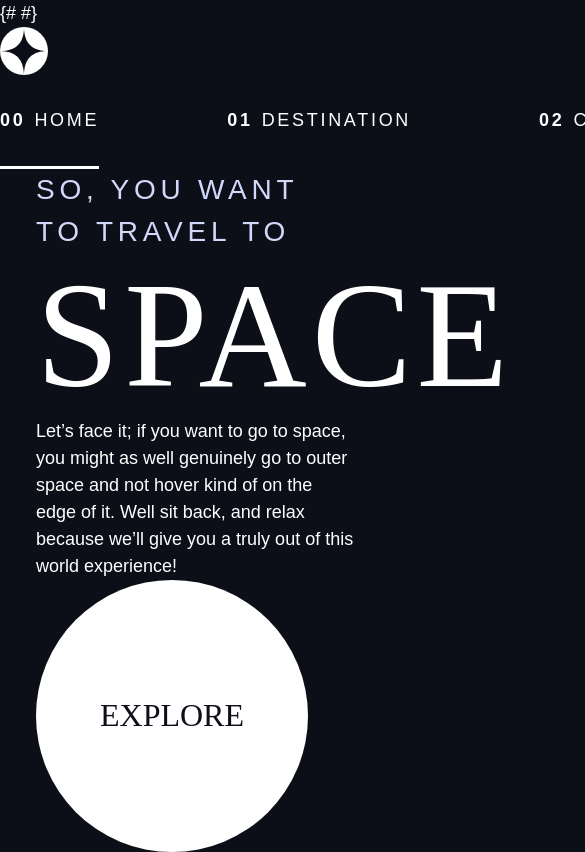
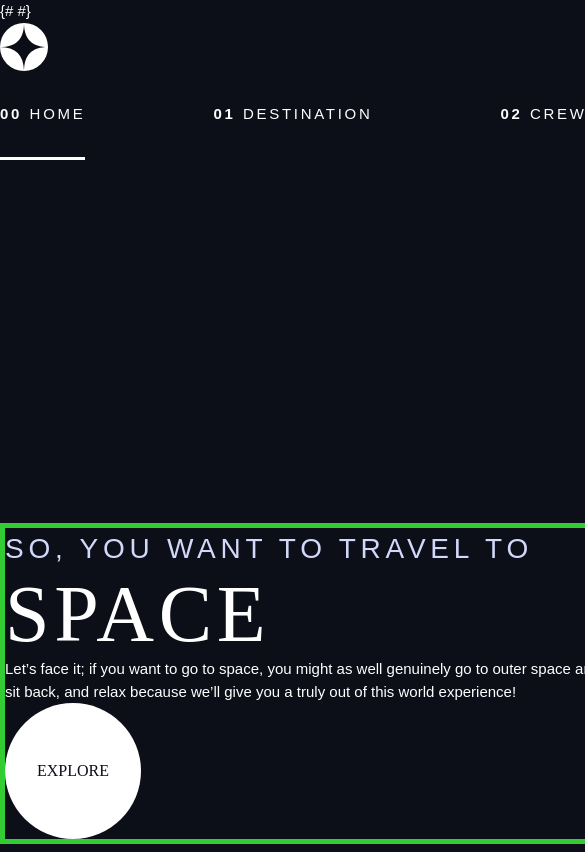
Before and after one commit to javi-mera/space_tourism_javi, a plain HTML site: page index.html in a window 390 px wide. Shown: the top 852 px of the page, 585 px wide, since content can reach past the window. Drawn offline with Linux system fonts and the light colour scheme.

Commit message:
starting layout

```diff
--- a/index.css
+++ b/index.css
@@ -9,12 +9,12 @@
   --clr-white: 0 0% 100%;
 
   /* font-sizes */
-  --fs-900: 9.375rem;
-  --fs-800: 6.25rem;
-  --fs-700: 3.5rem;
-  --fs-600: 2rem;
+  --fs-900: clamp(5rem, 8vw + 1rem, 9.375rem);
+  --fs-800: 3.5rem;
+  --fs-700: 1.5rem;
+  --fs-600: 1rem;
   --fs-500: 1.75rem;
-  --fs-400: 1.125rem;
+  --fs-400: 0.9375rem;
   --fs-300: 1rem;
   --fs-200: 0.875rem;
 
@@ -24,6 +24,25 @@
   --ff-sans-normal: "Barlow", sans-serif;
 }
 
+
+@media (min-width: 35em) {
+  :root {
+      --fs-800: 5rem;
+      --fs-700: 2.5rem;
+      --fs-600: 1.5rem;
+      --fs-400: 1rem;
+  }
+}
+
+@media (min-width: 45em) {
+  :root {
+      /* font-sizes */
+      --fs-800: 6.25rem;
+      --fs-700: 3.5rem;
+      --fs-600: 2rem;
+      --fs-400: 1.125rem;
+  }
+}
 
 /* ------------------- */
 /* Reset               */
@@ -69,6 +88,9 @@ body {
   background-color: hsl( var(--clr-dark) );
   line-height: 1.5;
   min-height: 100vh;
+  display: grid;
+  grid-template-rows: min-content 1fr;
+
 }
 
 /* make images easier to work with */
@@ -115,6 +137,10 @@ select {
   gap: var(--gap, 1rem);
 }
 
+.d-block {
+  display: block;
+}
+
 .flow > *:where(:not(:first-child)) {
   margin-top: var(--flow-space, 1rem);
 }
@@ -123,6 +149,28 @@ select {
   padding-inline: 2em;
   margin-inline: auto;
   max-width: 80rem;
+}
+
+.grid-container {
+  display: grid;
+  border: 5px solid limegreen;
+}
+
+@media (min-width: 45rem) {
+  .grid-container {
+      column-gap: var(--container-gap, 2rem);
+      grid-template-columns: minmax(2rem, 1fr) repeat(2, minmax(0, 30rem)) minmax(2rem, 1fr);
+  }
+
+  .grid-container > *:first-child {
+      grid-column: 2;
+      outline: 1px solid red;
+  }
+
+  .grid-container > *:last-child {
+      grid-column: 3;
+      outline: 1px solid yellow;
+  }
 }
 
 .sr-only {
--- a/index.html
+++ b/index.html
@@ -28,17 +28,19 @@
     </nav>
   </header>
 
-  <div class="container">
+  <div class="grid-container">
+    <div>
       <h1 class="text-accent fs-500 ff-sans-cond uppercase letter-spacing-1">So, you want to travel to
-      <span class="fs-900 ff-serif text-white">Space</span>
+        <span class="fs-900 d-block ff-serif text-white">Space</span>
       </h1>
       <p>Let’s face it; if you want to go to space, you might as well genuinely go to
         outer space and not hover kind of on the edge of it. Well sit back, and relax
         because we’ll give you a truly out of this world experience! </p>
-
+    </div>
+    <div>
       <a href="#" class="large-button uppercase ff-serif fs-600 text-dark bg-white">Explore</a>
     </div>
-
+  </div>
 </body>
 
 </html>
```
Lines whose indentation alone changed are shown as unchanged.
